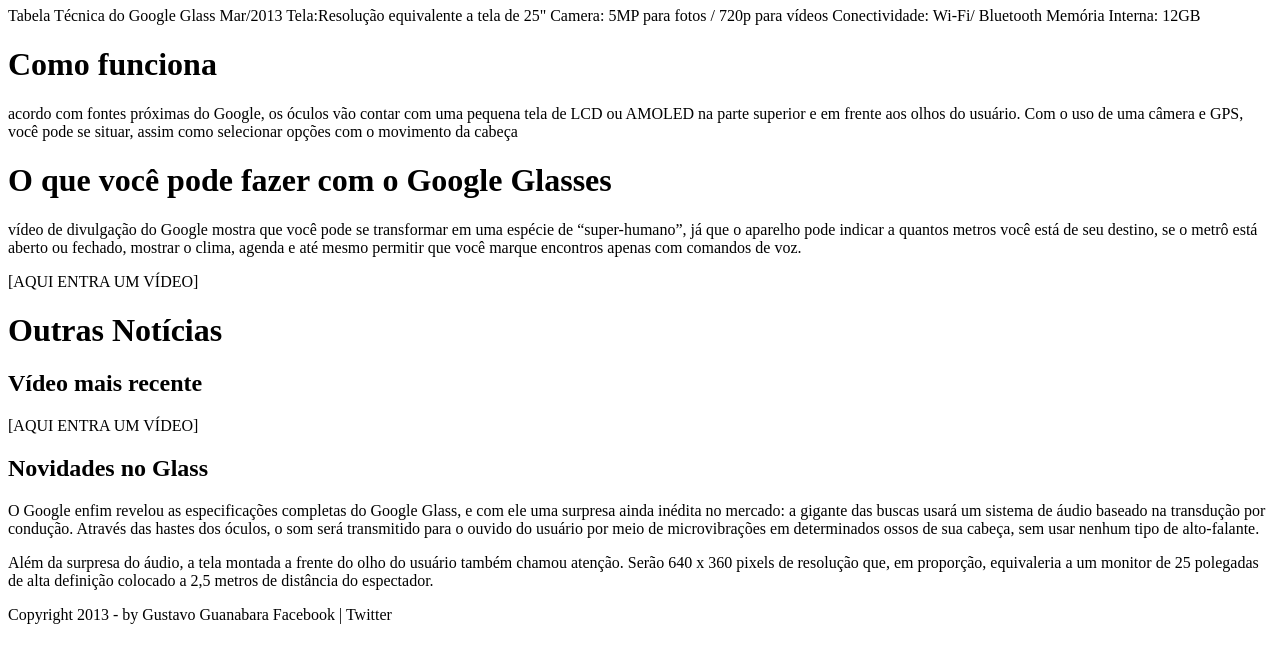
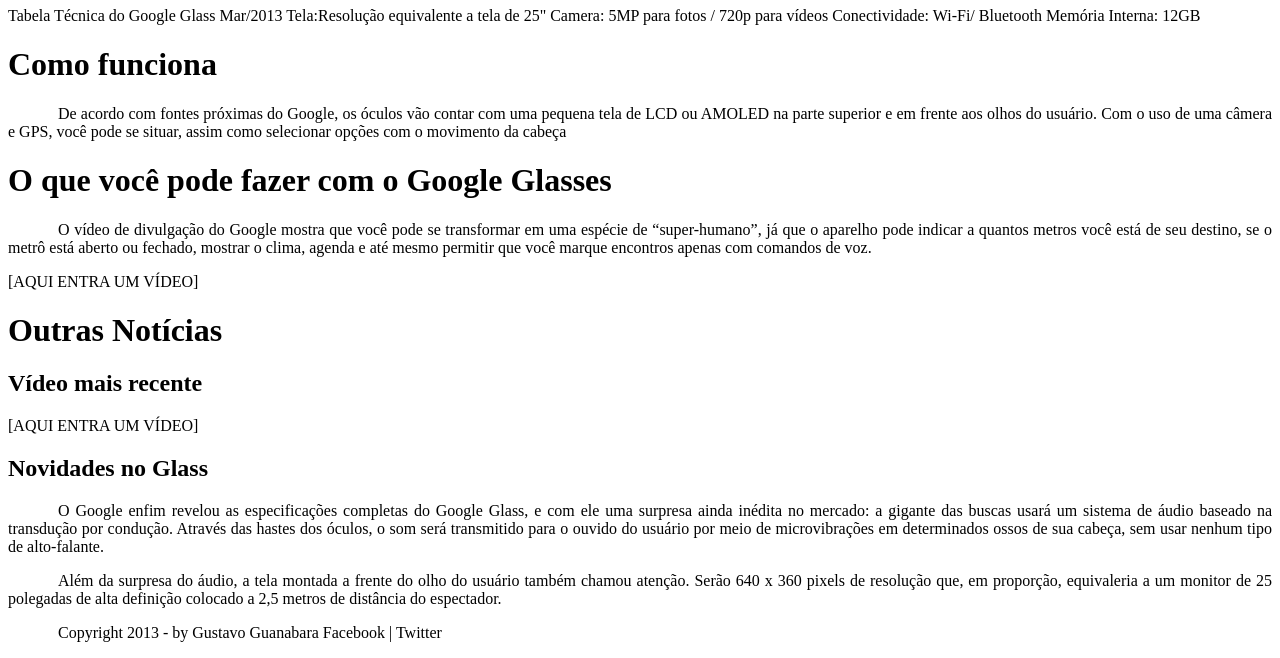
Before and after one commit to PriscilaNetto/Curso-HTML, a plain HTML site: page index.html in a window 1280 px wide. Shown: the part 685-1343 px from the top of the page. Drawn offline with Linux system fonts and the light colour scheme.

Commit message:
Formatação de texto e gitignore

```diff
--- a/index.html
+++ b/index.html
@@ -4,6 +4,13 @@
 <head>
     <meta charset="UTF-8"/>
     <title>Tudo sobre Google Glass</title>
+    <style>
+        p {
+            text-align: justify;
+            text-indent: 50px;
+        }
+
+    </style>
 </head>
     <body>
     <div id="interface">
@@ -30,8 +37,13 @@
 <h3>Atualizado em 23/Abril/2013</h3>
 </hgroup>
 
+<!--<p>Exemplos de <sub>formatação </sub></p>
+<p>x<sup>2</sup> e H<sub>2</sub>O</p> -->
+
+
 <h2>O que é</h2>
-<p> Google Glass é um acessório em forma de óculos que possibilita a interação dos usuários com diversos conteúdos em realidade aumentada. Também chamado de Project Glass, o eletrônico é capaz de tirar fotos a partir de comandos de voz, enviar mensagens instantâneas e realizar vídeo&shy;con&shy;ferên&shy;cias. Seu lançamento está previsto para 2014, e seu preço deve ser de US$ 1,5 mil. Atualmente o Google Glass encontra-se em fase de testes e já possui um vídeo totalmente gravado com o dispositivo. Além disso, a companhia de buscas registrou novas patentes anti-furto e de desbloqueio de tela para o acessório.</p> <!--Meu paragrafo encerra aqui-->
+<!--<span style="text-decoration: underline;"> usando css para formatar textos -->
+<p> O <span style="font-weight: bolder;">Google Glass</span> é um acessório em forma de óculos que possibilita a interação dos usuários com diversos conteúdos em realidade aumentada. Também chamado de <i>Project Glass</i>, o eletrônico é capaz de tirar fotos a partir de comandos de voz, enviar mensagens instantâneas e realizar vídeo&shy;con&shy;ferên&shy;cias. Seu lançamento está previsto para 2014, e seu preço deve ser de US$ 1,5 mil. Atualmente o <em>Google Glass</em> encontra-se em fase de testes e já possui um vídeo totalmente gravado com o dispositivo. Além disso, a companhia de buscas registrou novas patentes anti-furto e de desbloqueio de tela para o acessório.</p> <!--Meu paragrafo encerra aqui-->
 
 [AQUI ENTRA UMA FOTO]
 
@@ -47,10 +59,10 @@
 Memória Interna: 12GB
 
 <h1>Como funciona</h1>
-<p> acordo com fontes próximas do Google, os óculos vão contar com uma pequena tela de LCD ou AMOLED na parte superior e em frente aos olhos do usuário. Com o uso de uma câmera e GPS, você pode se situar, assim como selecionar opções com o movimento da cabeça</p>
+<p> De acordo com fontes próximas do Google, os óculos vão contar com uma pequena tela de LCD ou AMOLED na parte superior e em frente aos olhos do usuário. Com o uso de uma câmera e GPS, você pode se situar, assim como selecionar opções com o movimento da cabeça</p>
 
 <h1>O que você pode fazer com o Google Glasses</h1>
-<p> vídeo de divulgação do Google mostra que você pode se transformar em uma espécie de “super-humano”, já que o aparelho pode indicar a quantos metros você está de seu destino, se o metrô está aberto ou fechado, mostrar o clima, agenda e até mesmo permitir que você marque encontros apenas com comandos de voz.</p>
+<p> O vídeo de divulgação do Google mostra que você pode se transformar em uma espécie de “super-humano”, já que o aparelho pode indicar a quantos metros você está de seu destino, se o metrô está aberto ou fechado, mostrar o clima, agenda e até mesmo permitir que você marque encontros apenas com comandos de voz.</p>
 
 [AQUI ENTRA UM VÍDEO]
 
```
Also changed, not shown: 1 other file.
